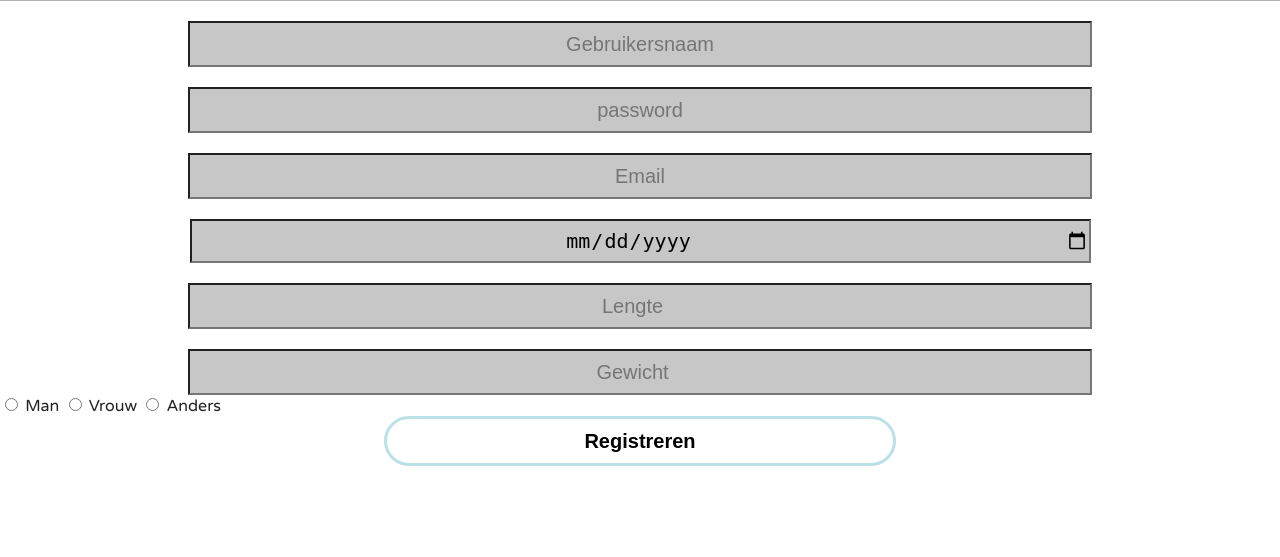
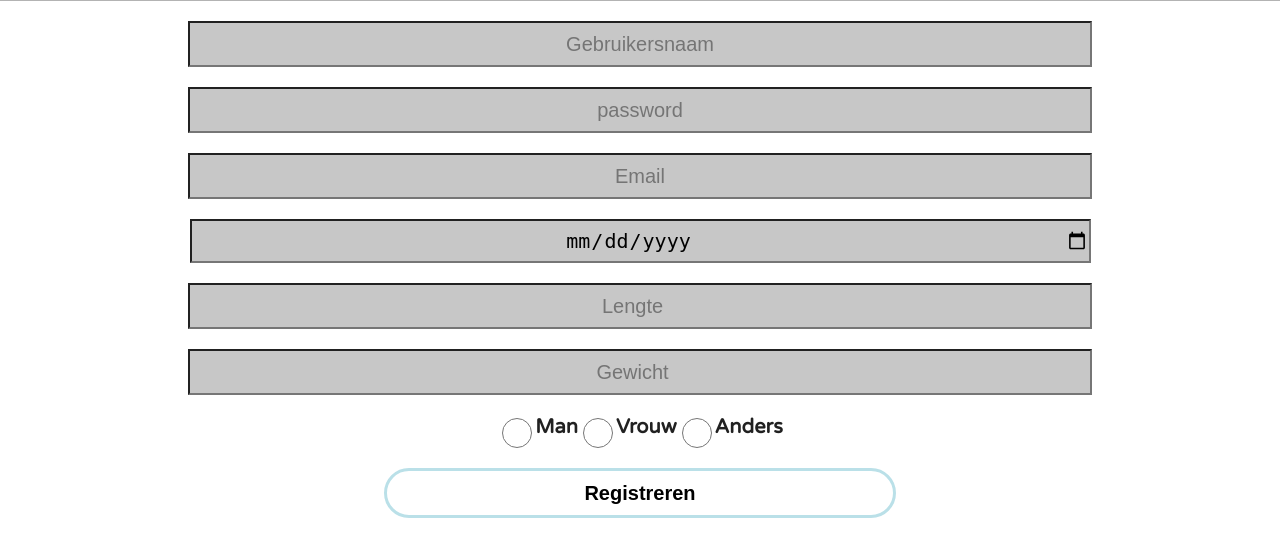
Before and after one commit to Juliandroid98/gezondheidsmeter, a PHP site: page /periode/registreren.php in a window 1280 px wide. Shown: the part 195-752 px from the top of the page. Run offline with PHP 8.4, Linux system fonts and the light colour scheme.

Commit message:
Radio buttons groter gemaakt op registratiepagina

```diff
--- a/site/assets/css/registreren.css
+++ b/site/assets/css/registreren.css
@@ -52,3 +52,18 @@
 .submitbutton:hover {
     background-color: #BAE0E8;
 }
+
+.radiobutton {
+    width: 30px;
+    height: 30px;
+}
+
+.radiobuttonwrapper {
+    display: flex;
+    flex-direction: row;
+    justify-content: center;
+    margin-top: 20px;
+    margin-bottom: 20px;
+    font-size: 20px;
+    font-weight: bold;
+}
--- a/site/assets/css/settings.css
+++ b/site/assets/css/settings.css
@@ -4,10 +4,14 @@
     height: 90px;
     line-height: 90px;
     font-weight: bold;
-    font-size: 25px;
+    font-size: 20px;
 }
 
 .button:hover {
     cursor: pointer;
     background-color: #C7C7C7;
 }
+
+.button .logout {
+    color: red;
+}
--- a/site/registreren.php
+++ b/site/registreren.php
@@ -125,9 +125,11 @@ if (isset($_POST["username"])){
             <input class="inputfield" type="date" name="date" value="<?php echo isset($_POST['date']) ? $_POST['date'] : '' ?>" placeholder="Geboortedatum">
             <input class="inputfield" type="number" name="length" value="<?php echo isset($_POST['length']) ? $_POST['length'] : '' ?>" placeholder="Lengte">
             <input class="inputfield" type="number" name="weight" value="<?php echo isset($_POST['weight']) ? $_POST['weight'] : '' ?>" placeholder="Gewicht">
-            <input type="radio" name="gender" value="male"> Man
-            <input type="radio" name="gender" value="female"> Vrouw
-            <input type="radio" name="gender" value="other"> Anders<br>
+            <div class="radiobuttonwrapper">
+                <input class="radiobutton" type="radio" name="gender" value="male"> Man
+                <input class="radiobutton" type="radio" name="gender" value="female"> Vrouw
+                <input class="radiobutton" type="radio" name="gender" value="other"> Anders<br>
+            </div>
             <input class="submitbutton" type="submit" name="inloggen" value="Registreren"><br>
         </form>
     </div>
```
